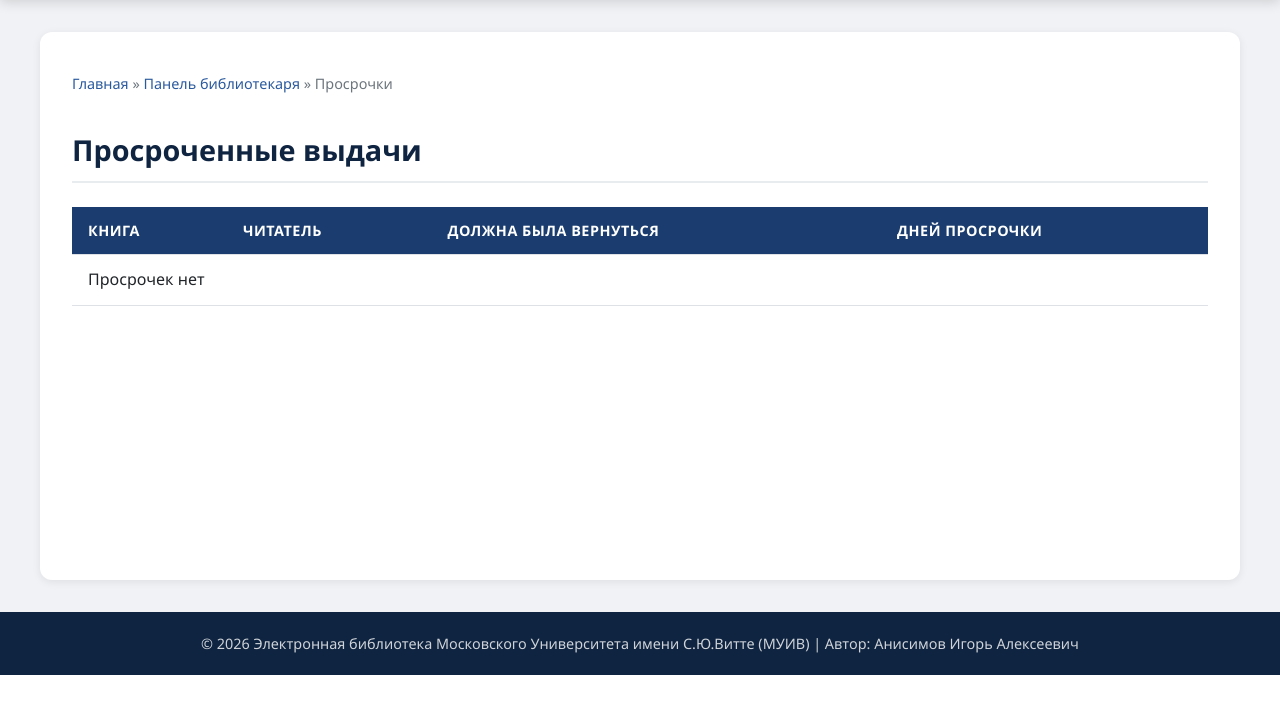
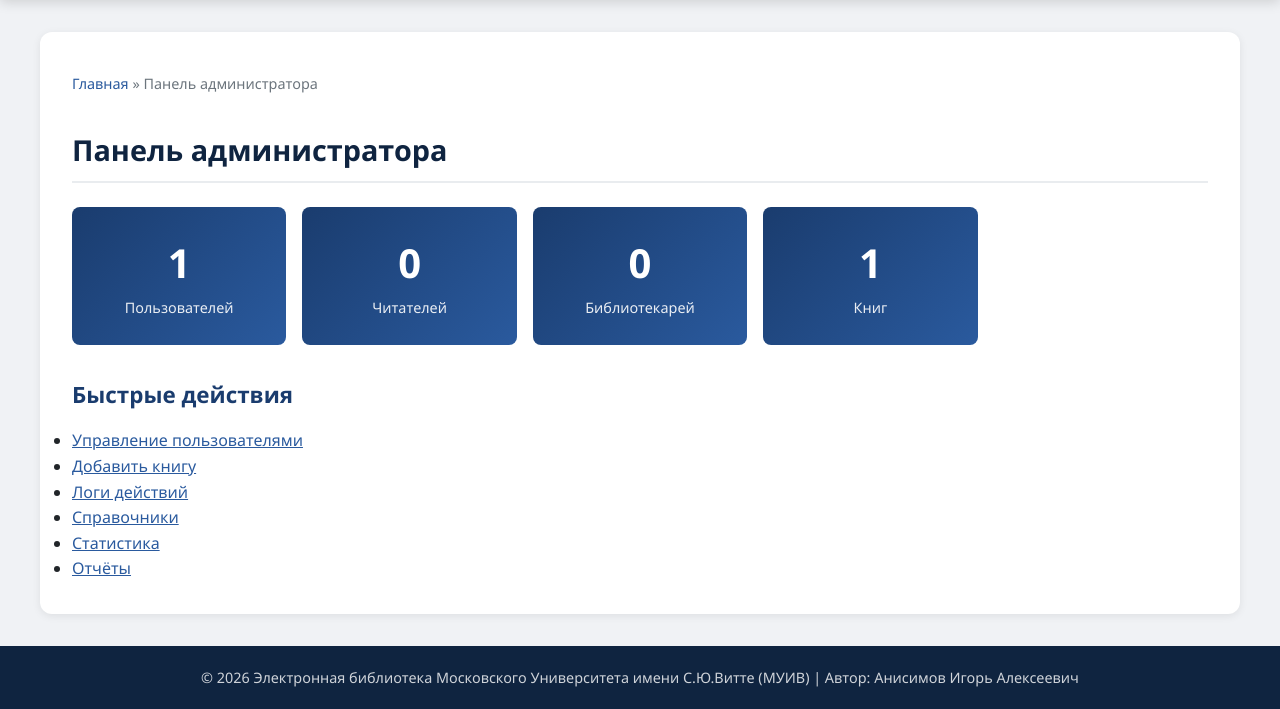
Before and after one commit to Medex3/Library, a Django app: page /accounts/admin-panel/ in a window 1280 px wide. Shown: the part 125-834 px from the top of the page. Before the commit the page ends 800 px from the top, so only its background shows below. Run offline with Django 5.2, Linux system fonts and the light colour scheme; a user stored in the database is signed in; tables that the repository leaves empty hold one stand-in row (values such as "Sample post").

Commit message:
Исправлена Админ-панель

```diff
--- a/templates/accounts/admin/dashboard.html
+++ b/templates/accounts/admin/dashboard.html
@@ -1,23 +1,26 @@
 {% extends 'base.html' %}
-{% block title %}Просрочки{% endblock %}
+{% block title %}Панель администратора{% endblock %}
 {% block content %}
 <div class="breadcrumbs">
     <a href="{% url 'home' %}">Главная</a> &raquo;
-    <a href="{% url 'librarian_dashboard' %}">Панель библиотекаря</a> &raquo;
-    Просрочки
+    Панель администратора
 </div>
-<h1>Просроченные выдачи</h1>
-<table>
-    <tr><th>Книга</th><th>Читатель</th><th>Должна была вернуться</th><th>Дней просрочки</th></tr>
-    {% for b in overdue_list %}
-    <tr>
-        <td>{{ b.book_instance.book.title }}</td>
-        <td>{{ b.user.last_name }} {{ b.user.first_name }}</td>
-        <td>{{ b.due_date }}</td>
-        <td>{{ b.due_date|timesince }}</td>
-    </tr>
-    {% empty %}
-    <tr><td colspan="4">Просрочек нет</td></tr>
-    {% endfor %}
-</table>
+<h1>Панель администратора</h1>
+
+<div class="stats-grid">
+    <div class="stat-card"><span class="stat-number">{{ total_users }}</span><span class="stat-label">Пользователей</span></div>
+    <div class="stat-card"><span class="stat-number">{{ total_readers }}</span><span class="stat-label">Читателей</span></div>
+    <div class="stat-card"><span class="stat-number">{{ total_librarians }}</span><span class="stat-label">Библиотекарей</span></div>
+    <div class="stat-card"><span class="stat-number">{{ total_books }}</span><span class="stat-label">Книг</span></div>
+</div>
+
+<h2>Быстрые действия</h2>
+<ul>
+    <li><a href="{% url 'admin_users' %}">Управление пользователями</a></li>
+    <li><a href="{% url 'admin_add_book' %}">Добавить книгу</a></li>
+    <li><a href="{% url 'admin_logs' %}">Логи действий</a></li>
+    <li><a href="{% url 'admin_references' %}">Справочники</a></li>
+    <li><a href="{% url 'admin_statistics' %}">Статистика</a></li>
+    <li><a href="{% url 'reports_index' %}">Отчёты</a></li>
+</ul>
 {% endblock %}
--- a/templates/accounts/librarian/reports.html
+++ b/templates/accounts/librarian/reports.html
@@ -22,7 +22,7 @@
     </div>
 
     <div class="report-card">
-        <h3>⚠Должники</h3>
+        <h3>Должники</h3>
         <p>Читатели с просроченными книгами на текущую дату.</p>
         <a href="{% url 'report_overdue' %}" class="btn btn-download">Скачать .xlsx</a>
     </div>
--- a/templates/library/home.html
+++ b/templates/library/home.html
@@ -9,7 +9,7 @@
         Здесь вы можете искать книги, бронировать печатные издания и скачивать электронные версии.
     </p>
     <p>
-        <a href="{% url 'catalog' %}" class="btn" style="font-size: 1.1rem; padding: 0.8rem 2rem;">📖 Перейти в каталог</a>
+        <a href="{% url 'catalog' %}" class="btn" style="font-size: 1.1rem; padding: 0.8rem 2rem;">Перейти в каталог</a>
     </p>
 </div>
 
```
